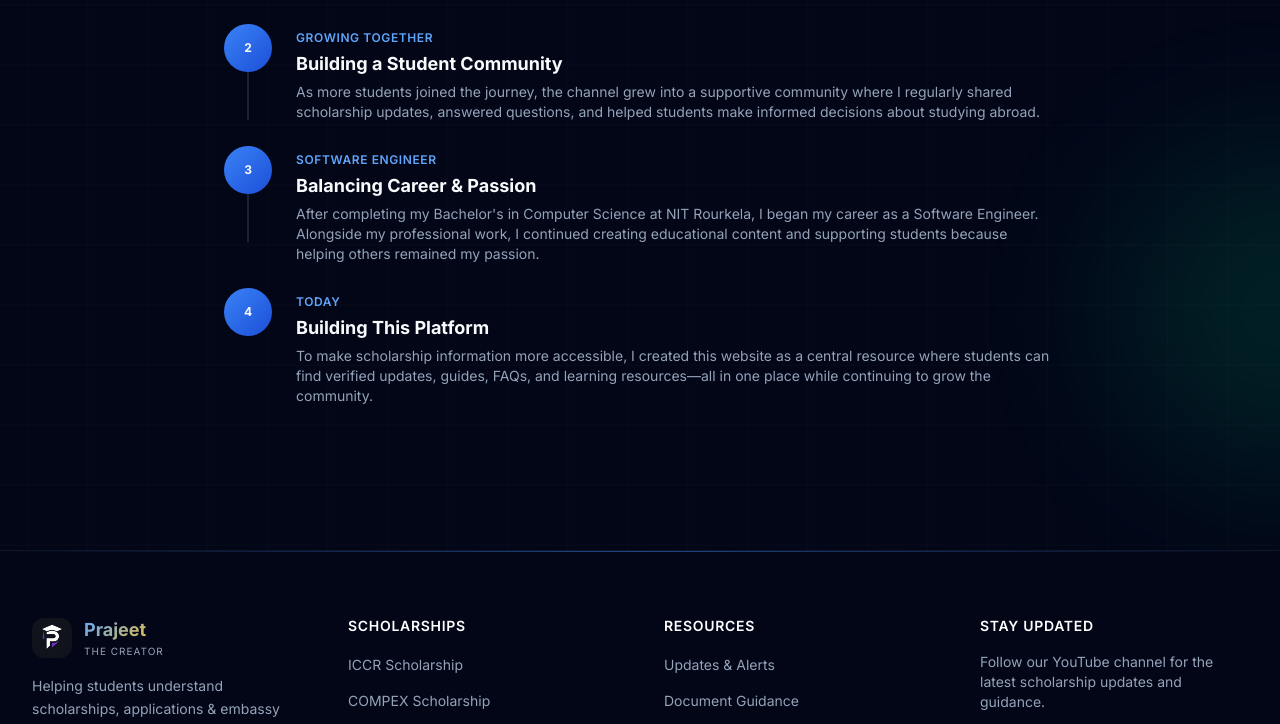
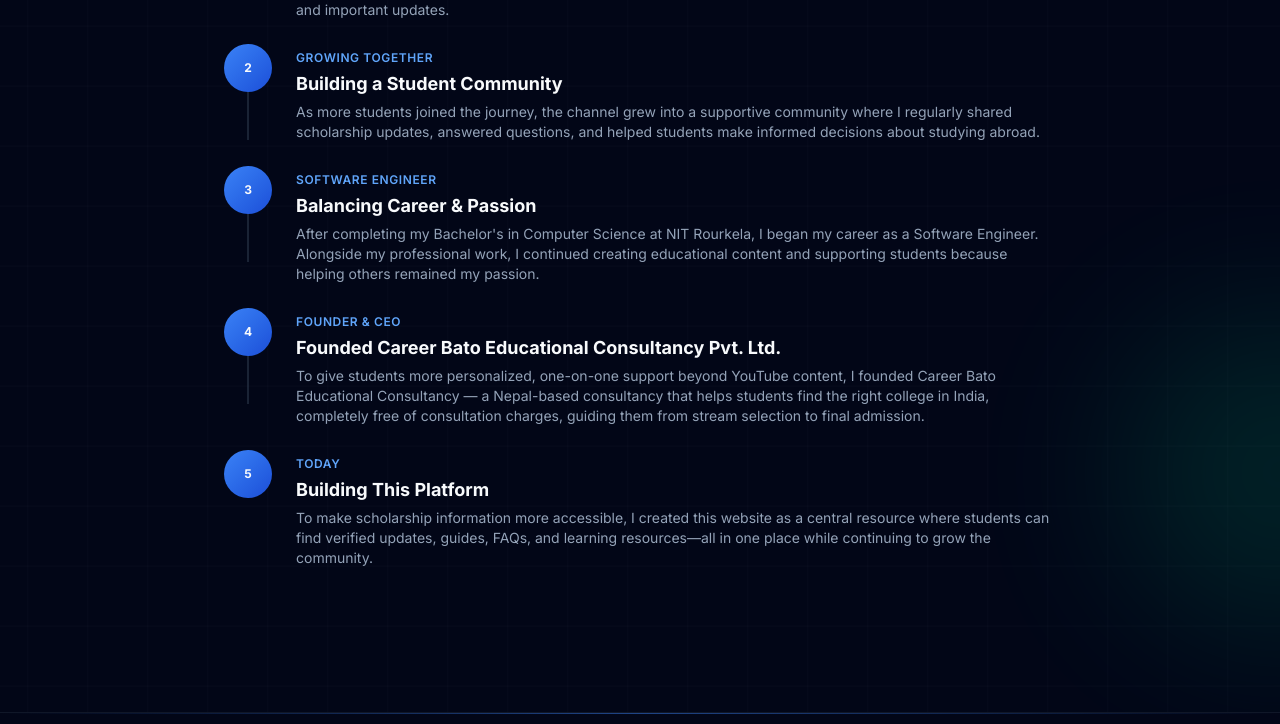
Before and after one commit to prajeet-shah/prajeet-the-creator, a Next.js app: page /about in a window 1280 px wide. Shown: the part 1681-2405 px from the top of the page. Built offline with nearby package versions, Linux system fonts and the light colour scheme.

Commit message:
update the about page

```diff
--- a/src/app/about/page.js
+++ b/src/app/about/page.js
@@ -22,6 +22,12 @@
     title: "Balancing Career & Passion",
     description:
       "After completing my Bachelor's in Computer Science at NIT Rourkela, I began my career as a Software Engineer. Alongside my professional work, I continued creating educational content and supporting students because helping others remained my passion.",
+  },
+  {
+    year: "Founder & CEO",
+    title: "Founded Career Bato Educational Consultancy Pvt. Ltd.",
+    description:
+      "To give students more personalized, one-on-one support beyond YouTube content, I founded Career Bato Educational Consultancy — a Nepal-based consultancy that helps students find the right college in India, completely free of consultation charges, guiding them from stream selection to final admission.",
   },
   {
     year: "Today",
@@ -111,7 +117,8 @@
             <div className="text-center md:text-left">
               <h2 className="text-2xl font-bold mb-1">Prajeet Shah</h2>
               <p className="text-primary-400 text-sm font-medium mb-4">
-                Software Engineer • Scholarship Guide • Content Creator
+                Software Engineer  •  Scholarship Guide  •  Content Creator
+                 <br /> Founder & CEO, Career Bato Educational
               </p>
 
               <p className="text-dark-400 leading-relaxed text-sm">
```
